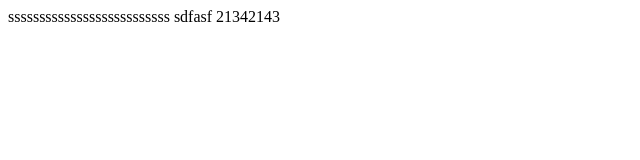
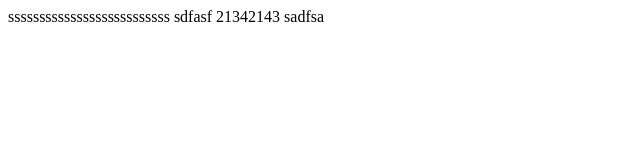
Before and after one commit to zqy159/gitPublish, a Vue app: page / in a window 1280 px wide. Shown: the top 160 px of the page, without its empty margins (0-640 px from the left). Built offline with nearby package versions, Linux system fonts and the light colour scheme.

Commit message:
阿斯蒂芬

```diff
--- a/src/App.vue
+++ b/src/App.vue
@@ -3,6 +3,7 @@
     ssssssssssssssssssssssssss
     sdfasf
     21342143
+    sadfsa
   </div>
 </template>
 
```
